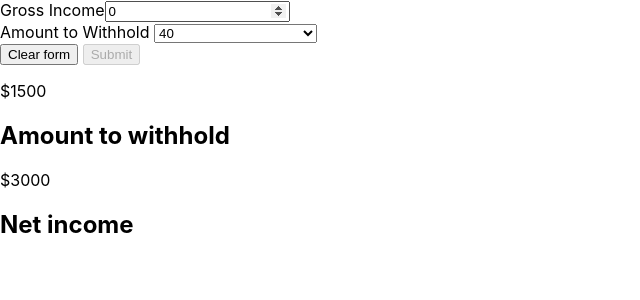
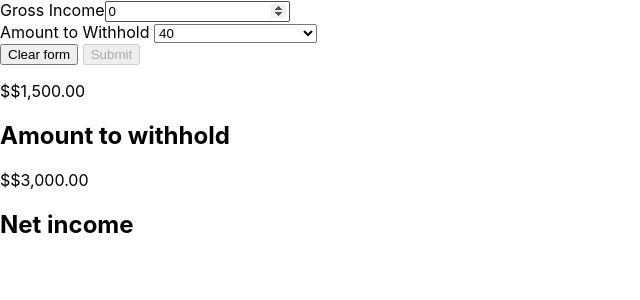
Before and after one commit to adriantoddross/set-aside, a React (Create React App) app: page / in a window 1280 px wide. Shown: the top 300 px of the page, without its empty margins (0-640 px from the left). Built offline with nearby package versions, Linux system fonts and the light colour scheme.

Commit message:
test formatToDollar

```diff
--- a/src/Components/SetAside.jsx
+++ b/src/Components/SetAside.jsx
@@ -1,18 +1,21 @@
 import React from 'react';
 import Form from './FormContainer';
 import IncomeDisplay from './IncomeDisplay';
+import formatToDollar from '../Utils/FormatToDollar.js';
 
 export default function SetAside (props) {
+    const withhold = formatToDollar.format(1500);
+    const netincome = formatToDollar.format(3000);
 
     return (
         <div className='App'>
             <Form/>
             <IncomeDisplay
-                amount={1500}
+                amount={withhold}
                 description="Amount to withhold"
             />
             <IncomeDisplay
-                amount={3000}
+                amount={netincome}
                 description="Net income"
             />
         </div>
```
